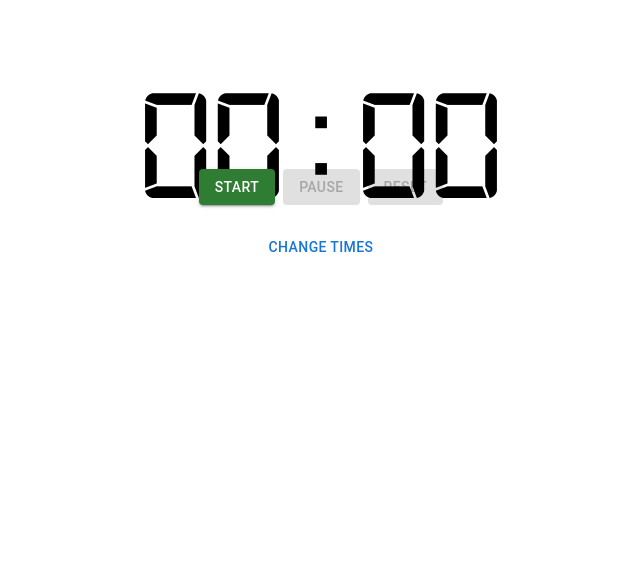
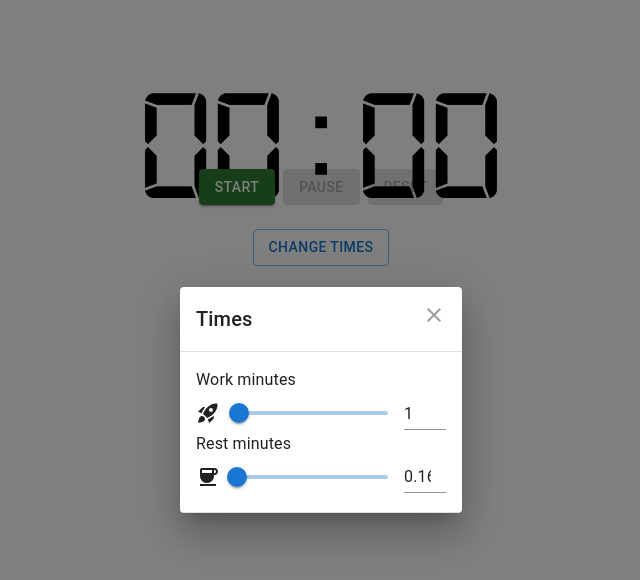
Before and after one commit to austinbooth/pomodoro, a React (Create React App) app: page / in a window 1280 px wide. Both pictures are taken after a click on the button "CHANGE TIMES". Shown: the top 580 px of the page, without its empty margins (319-959 px from the left). Built offline with nearby package versions, Linux system fonts and the light colour scheme.

Commit message:
adds components for a modal dialog box and slider input fields, and uses in ControlButtons

```diff
--- /dev/null
+++ b/src/components/ChangeTimesDialog.tsx
@@ -0,0 +1,89 @@
+import { FC, useState } from 'react'
+import PropTypes from 'prop-types'
+import Button from '@mui/material/Button'
+import { styled } from '@mui/material/styles'
+import Dialog from '@mui/material/Dialog'
+import DialogTitle from '@mui/material/DialogTitle'
+import DialogContent from '@mui/material/DialogContent'
+import IconButton from '@mui/material/IconButton'
+import CloseIcon from '@mui/icons-material/Close'
+import SliderInputField from './SliderInputField'
+import useUserTimes from '../services/useTimesContext'
+
+const BootstrapDialog = styled(Dialog)(({ theme }) => ({
+  '& .MuiDialogContent-root': {
+    padding: theme.spacing(2),
+  },
+  '& .MuiDialogActions-root': {
+    padding: theme.spacing(1),
+  },
+}))
+
+const BootstrapDialogTitle = (props: any) => {
+  const { children, onClose, ...other } = props
+  return (
+    <DialogTitle sx={{ m: 0, p: 2 }} {...other}>
+      {children}
+      {onClose ? (
+        <IconButton
+          aria-label="close"
+          onClick={onClose}
+          sx={{
+            position: 'absolute',
+            right: 8,
+            top: 8,
+            color: (theme) => theme.palette.grey[500],
+          }}
+        >
+          <CloseIcon />
+        </IconButton>
+      ) : null}
+    </DialogTitle>
+  )
+}
+
+BootstrapDialogTitle.propTypes = {
+  children: PropTypes.node,
+  onClose: PropTypes.func.isRequired,
+}
+
+interface Props {
+  disabled: boolean
+}
+
+const ChangeTimesDialog: FC<Props> = ({disabled}) => {
+  const userTimes = useUserTimes()
+  const [open, setOpen] = useState(false)
+  const handleOpen = () => {
+    setOpen(true)
+  }
+  const handleClose = () => {
+    setOpen(false)
+  }
+
+  return (
+    <div>
+      <Button
+        variant="outlined"
+        id='change-times-btn'
+        onClick={handleOpen}
+        disabled={disabled}
+      >
+        Change times
+      </Button>
+      <BootstrapDialog
+        onClose={handleClose}
+        aria-labelledby="customized-dialog-title"
+        open={open}
+      >
+        <BootstrapDialogTitle onClose={handleClose}>Times</BootstrapDialogTitle>
+        <DialogContent dividers>
+          <SliderInputField title='Work' icon='rocket-launch' value={userTimes.workTime} setValue={userTimes.setWorkTime} />
+          <SliderInputField title='Rest' icon='coffee' value={userTimes.restTime} setValue={userTimes.setRestTime} />
+        </DialogContent>
+      </BootstrapDialog>
+    </div>
+  )
+}
+
+export default ChangeTimesDialog
--- a/src/components/ControlButtons.tsx
+++ b/src/components/ControlButtons.tsx
@@ -1,5 +1,6 @@
 import { FC } from 'react'
 import Button from '@mui/material/Button'
+import ChangeTimesDialog from './ChangeTimesDialog'
 import { State } from '../types'
 
 interface Props {
@@ -37,14 +38,7 @@ const ControlButtons: FC<Props> = ({state, start, pause, reset}) => (
         Reset
       </Button>
     </div>
-    <Button
-      variant='text'
-      id='change-times-btn'
-      onClick={() => console.log('clicked')}
-      disabled={state !== 'not-started'}
-    >
-      Change times
-    </Button>
+    <ChangeTimesDialog disabled={state !== 'not-started'} />
   </>
 )
 
--- /dev/null
+++ b/src/components/SliderInputField.tsx
@@ -0,0 +1,105 @@
+/* eslint-disable react-hooks/exhaustive-deps */
+import { FC, ChangeEvent, useEffect } from 'react'
+import { styled } from '@mui/material/styles'
+import Box from '@mui/material/Box'
+import Grid from '@mui/material/Grid'
+import Typography from '@mui/material/Typography'
+import Slider from '@mui/material/Slider'
+import MuiInput from '@mui/material/Input'
+import Coffee from '@mui/icons-material/Coffee'
+import Done from '@mui/icons-material/Done'
+import FreeBreakfast from '@mui/icons-material/FreeBreakfast'
+import RocketLaunch from '@mui/icons-material/RocketLaunch'
+import TaskAlt from '@mui/icons-material/TaskAlt'
+import Weekend from '@mui/icons-material/Weekend'
+import { OverridableComponent } from '@mui/material/OverridableComponent'
+import { SvgIconTypeMap } from '@mui/material'
+
+const Input = styled(MuiInput)`
+  width: 42px
+`
+type Icons = 'coffee' | 'done' | 'free-breakfast' | 'rocket-launch' | 'task-alt' | 'weekend'
+interface Props {
+  title: string
+  icon: Icons
+  value: number
+  setValue: (value: number) => void
+}
+
+const iconComponents: Record<Icons, OverridableComponent<SvgIconTypeMap>> = {
+  coffee: Coffee,
+  done: Done,
+  'free-breakfast': FreeBreakfast,
+  'rocket-launch': RocketLaunch,
+  'task-alt': TaskAlt,
+  weekend: Weekend,
+}
+
+const InputSlider: FC<Props> = ({title, icon, value, setValue}) => {
+  const setMinutes = (mins: number): void => setValue(mins * 60)
+  const getTimeInMinutes = (): number => value / 60
+
+  const handleSliderChange = (_: Event, newValue: number | number[]) => {
+    if (Array.isArray(newValue)) {
+      setMinutes(newValue[0])
+    } else {
+      setMinutes(newValue)
+    }
+  }
+
+  const handleInputChange = (event: ChangeEvent<HTMLInputElement>) => setMinutes(Number(event.target.value))
+
+  useEffect(() => {
+    localStorage.setItem(title.toLowerCase(), (value).toString())
+  }, [value])
+
+  const handleBlur = () => {
+    if (getTimeInMinutes() < 1) {
+      setMinutes(1)
+    } else if (getTimeInMinutes() > 50) {
+      setMinutes(50)
+    }
+  }
+
+  const IconComponent = iconComponents[icon]
+
+  return (
+    <Box sx={{ width: 250 }}>
+      <Typography id="input-slider" gutterBottom>
+        {`${title} minutes`}
+      </Typography>
+      <Grid container spacing={2} alignItems="center">
+        <Grid item>
+          <IconComponent />
+        </Grid>
+        <Grid item xs>
+          <Slider
+            value={getTimeInMinutes()}
+            onChange={handleSliderChange}
+            aria-labelledby="input-slider"
+            onBlur={handleBlur}
+            min={0}
+            max={50}
+          />
+        </Grid>
+        <Grid item>
+          <Input
+            value={getTimeInMinutes()}
+            size="small"
+            onChange={handleInputChange}
+            onBlur={handleBlur}
+            inputProps={{
+              step: 5,
+              min: 0,
+              max: 50,
+              type: 'number',
+              'aria-labelledby': 'input-slider',
+            }}
+          />
+        </Grid>
+      </Grid>
+    </Box>
+  )
+}
+
+export default InputSlider
```
